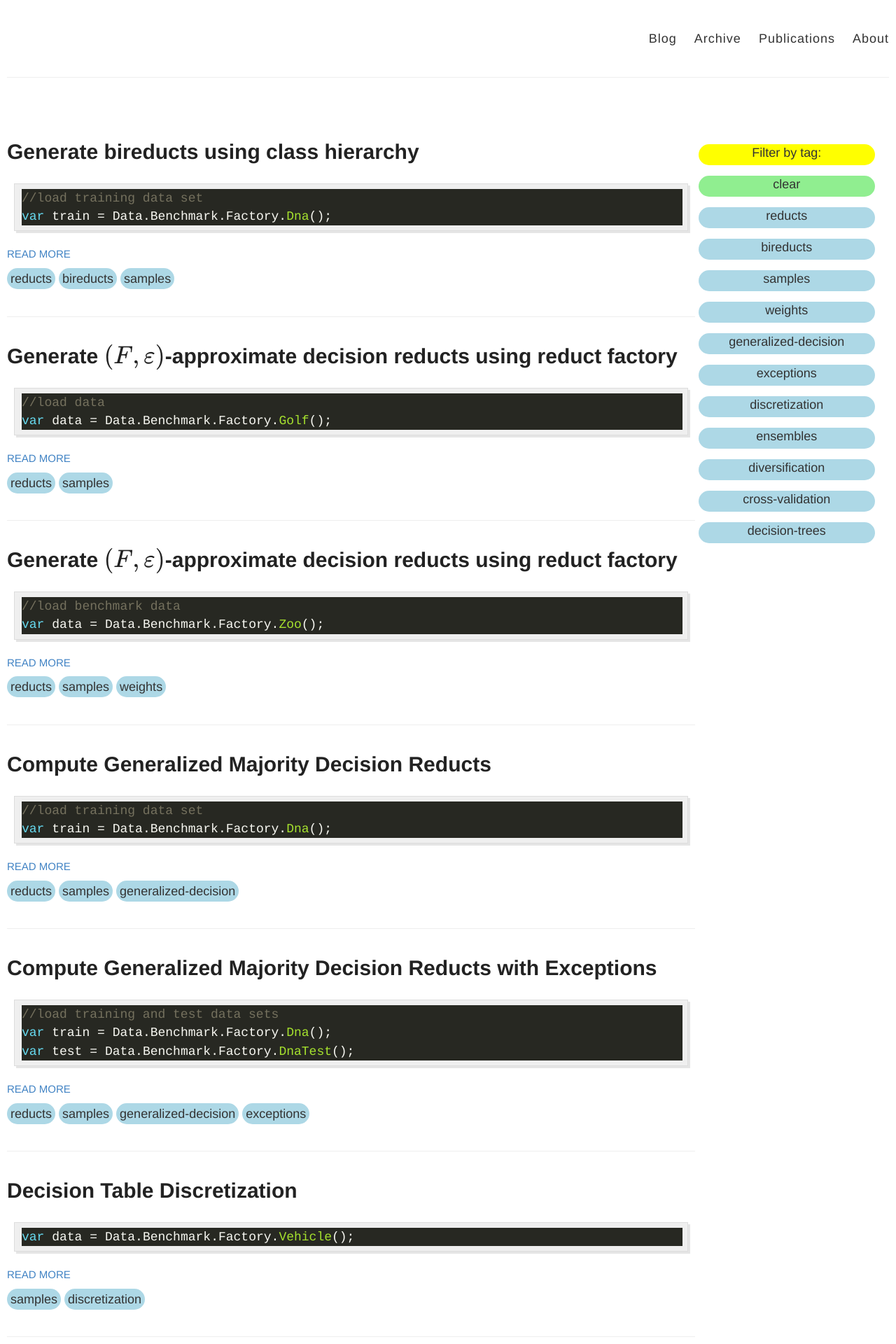
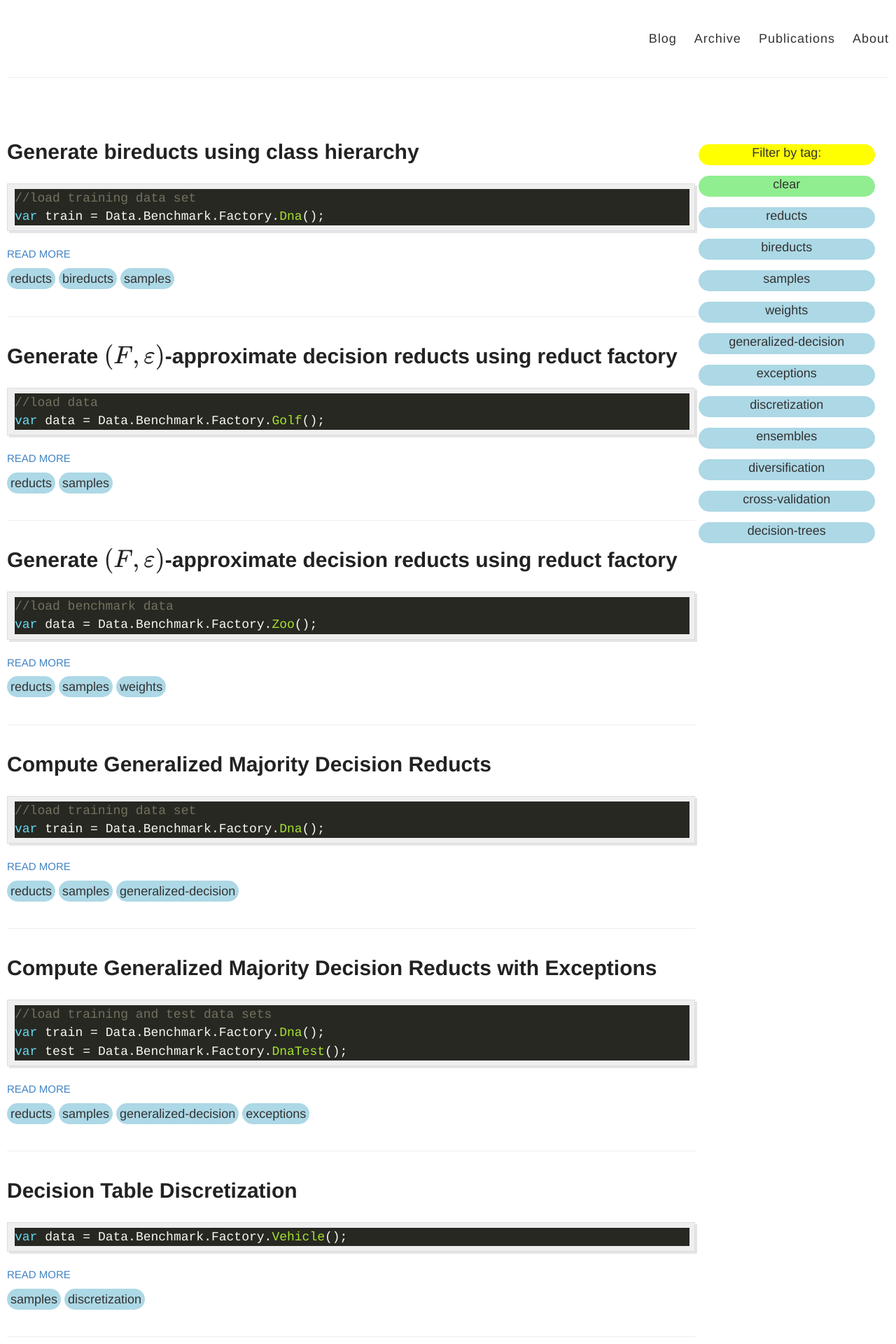
Before and after one commit to nrough/jekyll-now, a Jekyll site: the page built from index.html, in a window 1280 px wide. Shown: the top 1920 px of the page at 70% size. Built offline with Jekyll 4.4.1, drawn with Linux system fonts in a browser that asks for light colours; formulas are drawn with MathJax 3.

Commit message:
Update _highlights.scss

```diff
--- a/_sass/_highlights.scss
+++ b/_sass/_highlights.scss
@@ -5,7 +5,7 @@
   -moz-box-shadow: 3px 3px rgba(0,0,0,0.1);
   -webkit-box-shadow: 3px 3px rgba(0,0,0,0.1);
   box-shadow: 3px 3px rgba(0,0,0,0.1);
-  margin: 20px 10px 20px 10px;
+  margin: 20px 0 20px 0;
   overflow: scroll;
 }
 
```
